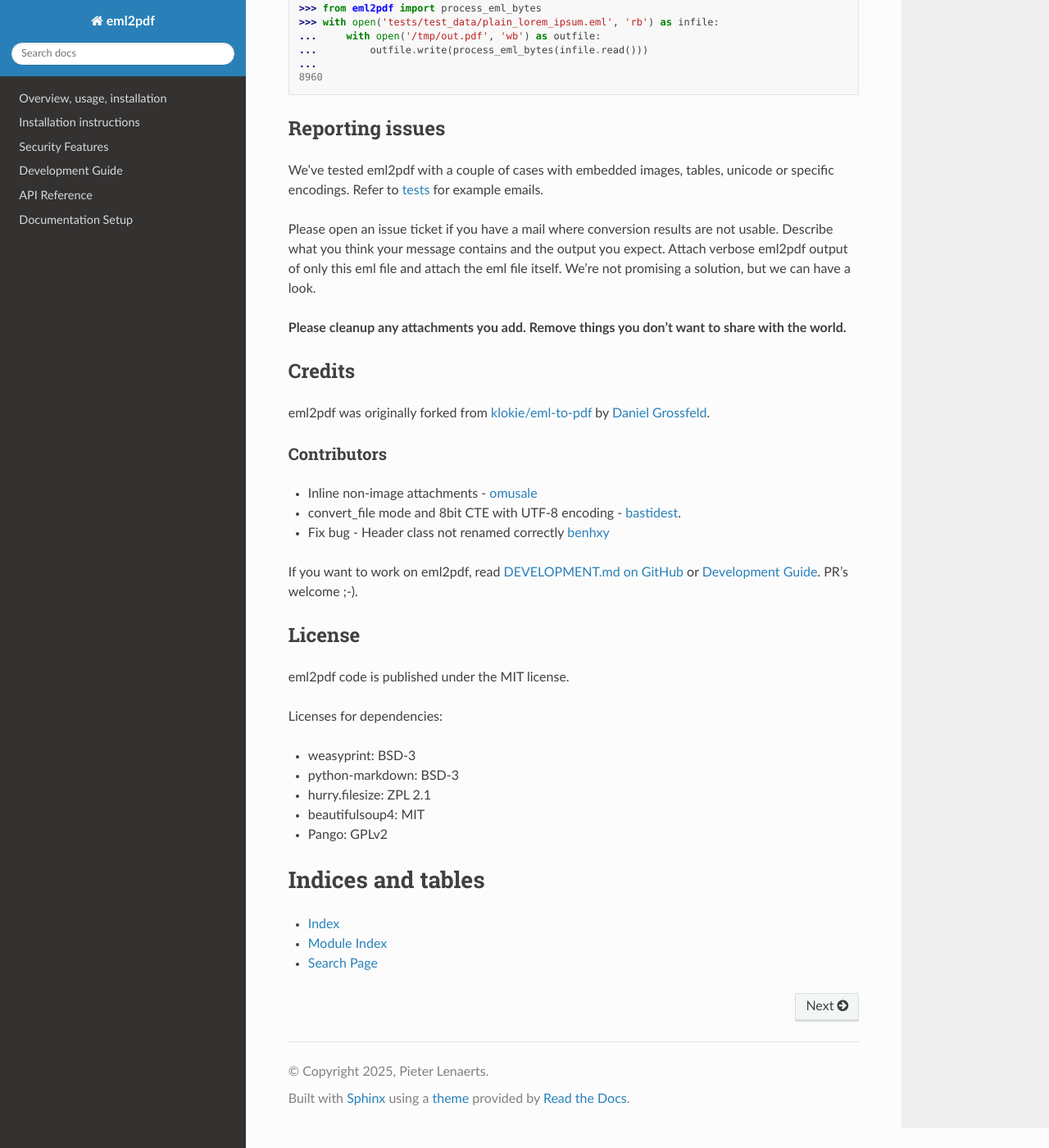
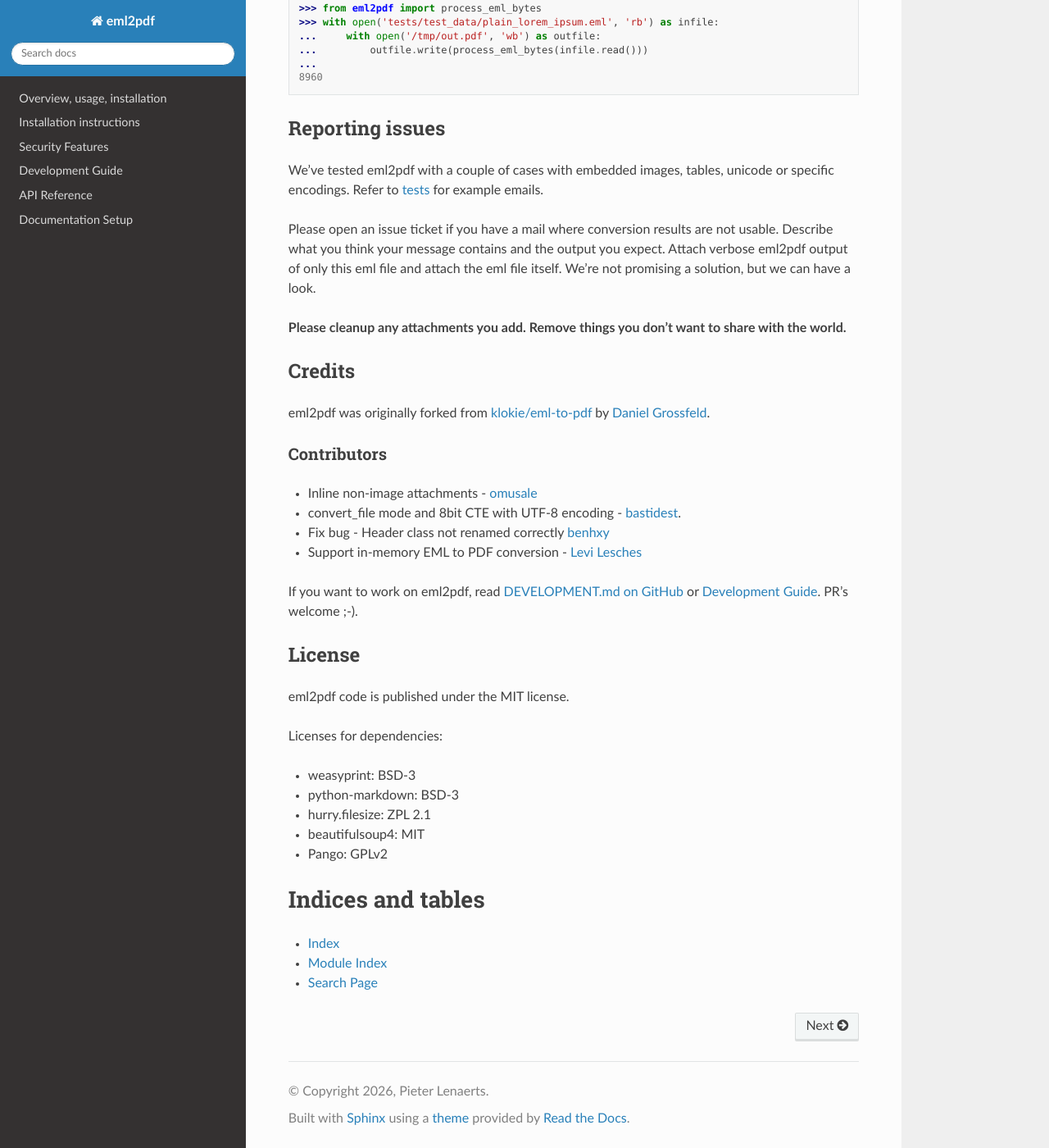
Before and after one commit to plenaerts/eml2pdf, a Sphinx documentation site: the page built from docs/index.rst, in a window 1280 px wide and 1400 px high, scrolled down 4548 px. Shown: the whole window at 82% size. Built offline with Sphinx 7.4.7 and the Read the Docs theme 3.1.0, drawn with Linux system fonts in a browser that asks for light colours.

Commit message:
Update docs

```diff
--- a/README.md
+++ b/README.md
@@ -264,6 +264,8 @@
   [bastidest](https://github.com/bastidest).
 - Fix bug - Header class not renamed correctly
   [benhxy](https://github.com/benhxy)
+- Support in-memory EML to PDF conversion -
+  [Levi Lesches](https://github.com/Levi-Lesches)
 
 If you want to work on eml2pdf, read [DEVELOPMENT.md on
 GitHub](https://github.com/plenaerts/eml2pdf/blob/main/DEVELOPMENT.md) or
--- a/docs/api.rst
+++ b/docs/api.rst
@@ -1,7 +1,7 @@
 API Reference
 =============
 
-.. automodule:: eml2pdf.libeml2pdf
+.. automodule:: eml2pdf
    :members:
    :undoc-members:
    :show-inheritance:
--- a/docs/conf.py
+++ b/docs/conf.py
@@ -10,7 +10,7 @@
 
 # -- Project information -----------------------------------------------------
 project = 'eml2pdf'
-copyright = '2025, Pieter Lenaerts'
+copyright = '2026, Pieter Lenaerts'
 author = 'Pieter Lenaerts'
 
 # -- General configuration ---------------------------------------------------
```
Also changed, not shown: CHANGELOG.md (+7 -3 lines).
